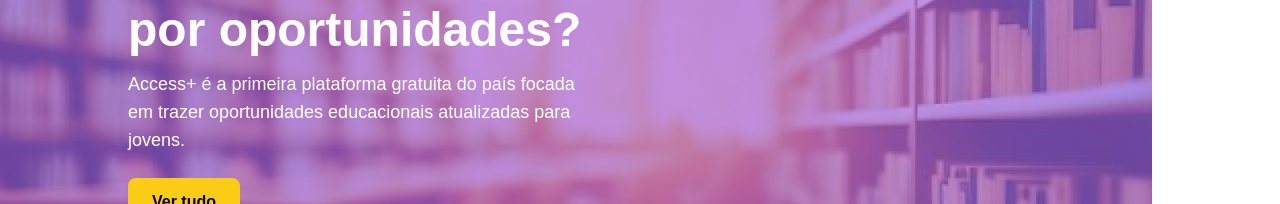
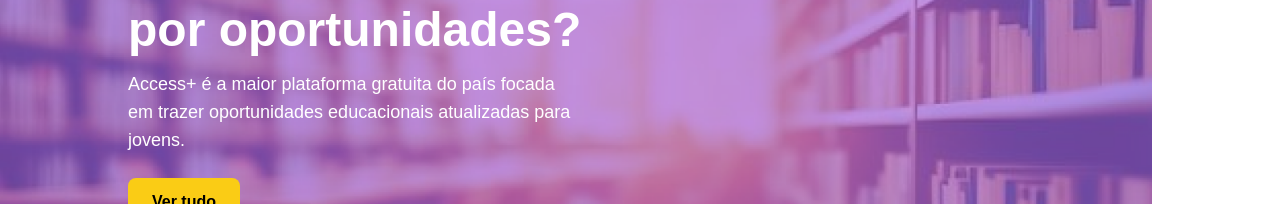
Before and after one commit to accessplus2024/AccessPlus, a Nuxt app: page / in a window 1280 px wide. Shown: the part 170-374 px from the top of the page. Built offline with nearby package versions, Linux system fonts and the light colour scheme; some icons are missing; what stein-js-client would draw is missing.

Commit message:
Update Header.vue

```diff
--- a/components/home/Header.vue
+++ b/components/home/Header.vue
@@ -45,7 +45,7 @@
           <span class="block">por oportunidades?</span>
         </h1>
         <p class="text-base sm:text-lg mb-6 max-w-md text-white">
-          Access+ é a primeira plataforma gratuita do país focada em trazer
+          Access+ é a maior plataforma gratuita do país focada em trazer
           oportunidades educacionais atualizadas para jovens.
         </p>
         <a
```
